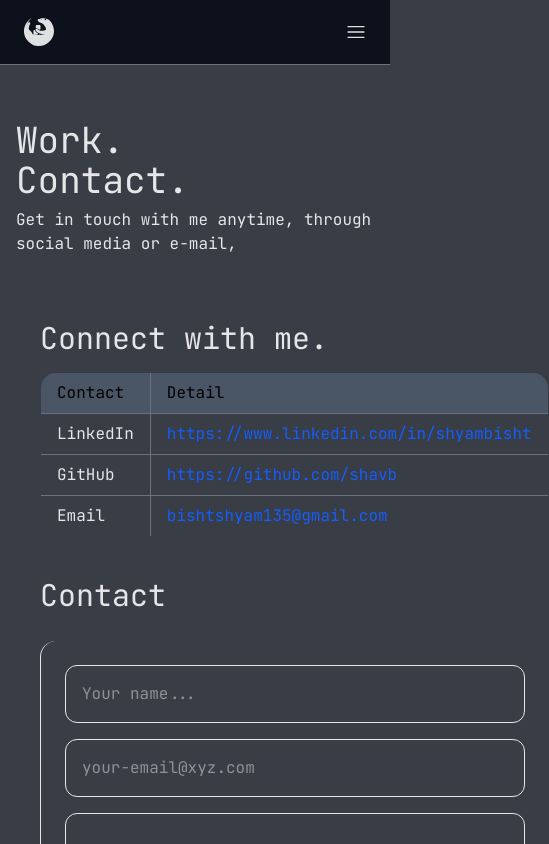
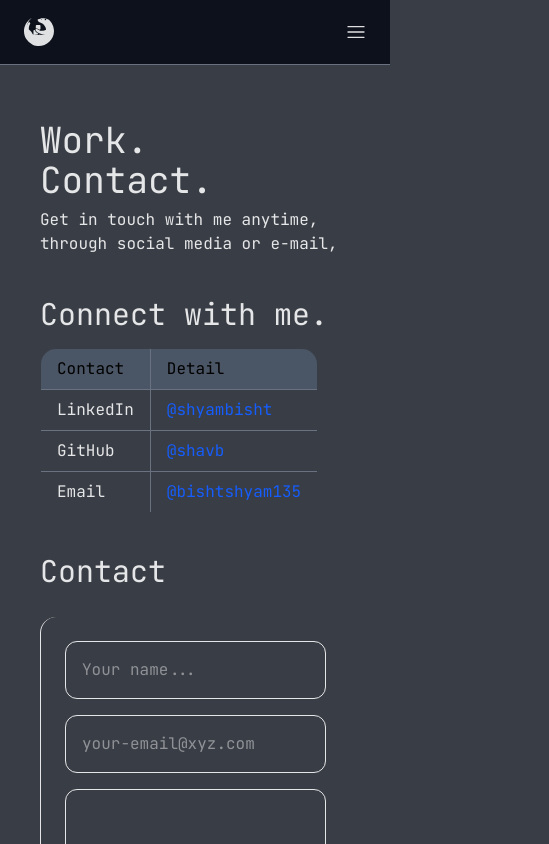
Before and after one commit to ShavB/portfolio, a React (Vite) app: page /contact in a window 390 px wide. Shown: the top 844 px of the page, 549 px wide, since content can reach past the window. Built offline with nearby package versions, Linux system fonts and the light colour scheme; no server answers.

Commit message:
fixed small screen size component overflow issue

```diff
--- a/src/components/pages/Contact.jsx
+++ b/src/components/pages/Contact.jsx
@@ -3,7 +3,7 @@ import ContactForm from "../../features/ContactForm";
 export default function Contact() {
   return (
     <div>
-      <div className="flex items-center mx-4 sm:mx-20 md:mx-50 md: justify-center mb-10">
+      <div className="flex items-center mx-10 justify-center mb-10">
         <div className="mt-30 mx-10 flex flex-col sm:mx-24 md:mx-30 lg:mx-60 xl:mx-88 w-full">
           <div className="">
             <div>
@@ -18,18 +18,18 @@ export default function Contact() {
               </p>
             </div>
           </div>
-          <div className="flex m-6">
+          <div className="flex">
             <div className="md:border-l-1"></div>
-            <div className="flex flex-col">
+            <div className="flex w-full flex-col">
               <div className="md:mx-30 mt-10 mb-10">
                 <h1 className="text-3xl mb-4">Connect with me.</h1>
-                <table className="border overflow-hidden border-gray-300 rounded-2xl table-auto w-full text-left">
+                <table className="border overflow-hidden border-gray-300 rounded-2xl table-auto md:w-full text-left">
                   <thead>
                     <tr className="bg-gray-600 text-black">
                       <th className="border border-gray-500 px-4 py-2">
                         Contact
                       </th>
-                      <th className="border border-gray-500 px-4 py-2">
+                      <th className="border border-gray-500 px-4 py-2 break-words whitespace-normal">
                         Detail
                       </th>
                     </tr>
@@ -46,7 +46,7 @@ export default function Contact() {
                           rel="noopener noreferrer"
                           className="text-blue-600 hover:underline"
                         >
-                          https://www.linkedin.com/in/shyambisht
+                          @shyambisht
                         </a>
                       </td>
                     </tr>
@@ -61,7 +61,7 @@ export default function Contact() {
                           rel="noopener noreferrer"
                           className="text-blue-600 hover:underline"
                         >
-                          https://github.com/shavb
+                          @shavb
                         </a>
                       </td>
                     </tr>
@@ -74,7 +74,7 @@ export default function Contact() {
                           href="mailto:bishtshyam135@gmail.com"
                           className="text-blue-600 hover:underline"
                         >
-                          bishtshyam135@gmail.com
+                          @bishtshyam135
                         </a>
                       </td>
                     </tr>
--- a/src/components/pages/about/Abouts.jsx
+++ b/src/components/pages/about/Abouts.jsx
@@ -133,7 +133,7 @@ export default function Abouts() {
               </div>
             </div>
           </div>
-          <div className="flex flex-col border-t-1 border-b-1 border-gray-600 rounded-2xl gap-3">
+          <div className="flex flex-col border-t-1 border-b-1 border-gray-600 rounded-2xl gap-3 mt-6">
             <div className="bg-gray-900 rounded-t-2xl p-2 ">Devops</div>
             <div className="flex flex-col p-2">
               <div className="flex rounded-2xl gap-3 p-2 ">
```
